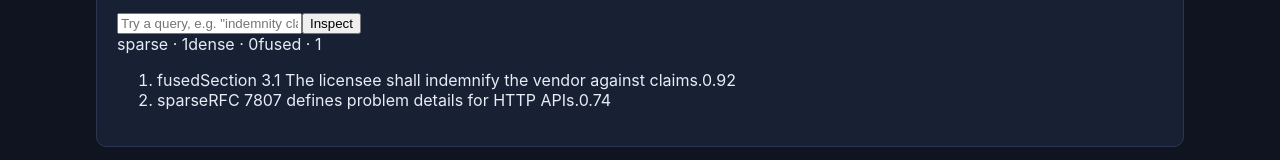
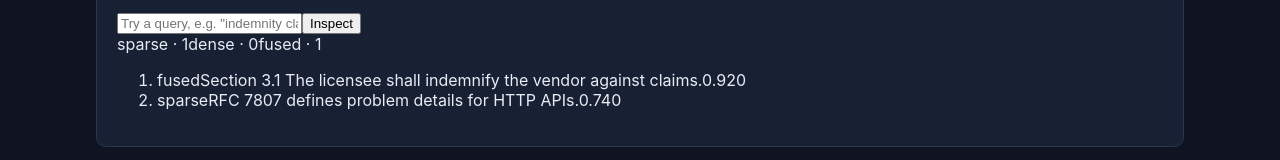
Before and after one commit to abj360/Retrieve-Me, a React (Vite) app in the folder dashboard/: page / in a window 1280 px wide. Both pictures are taken after a click on the button "Query inspector". Shown: the part 202-362 px from the top of the page. Built offline with nearby package versions, Linux system fonts and the light colour scheme.

Commit message:
test(ui): add missing edge case

```diff
--- a/dashboard/src/components/QueryInspector.tsx
+++ b/dashboard/src/components/QueryInspector.tsx
@@ -79,7 +79,7 @@ export function QueryInspector() {
               title={chunk.score.toFixed(2)}
               style={{ width: `${Math.round(chunk.score * 100)}%` }}
             />
-            <span className="result-score">{chunk.score.toFixed(2)}</span>
+            <span className="result-score">{chunk.score.toFixed(3)}</span>
           </li>
         ))}
       </ol>
```
